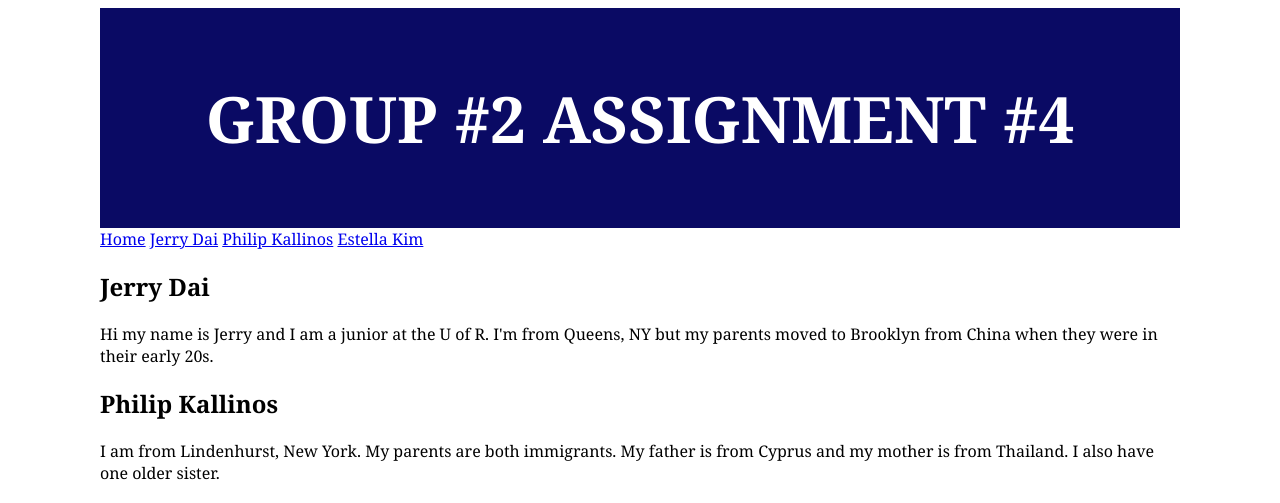
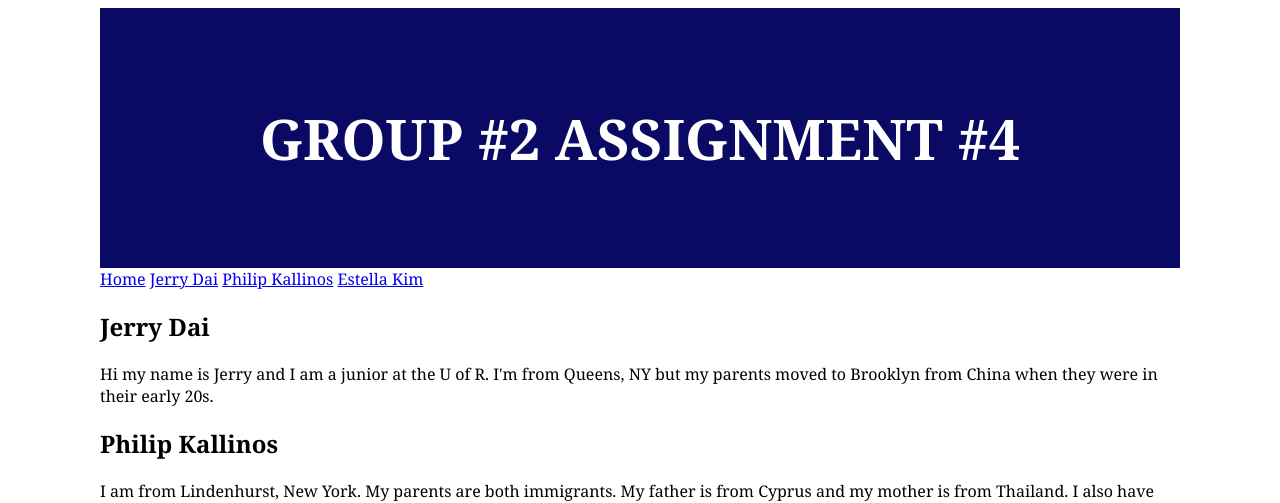
Before and after one commit to jdai315/csc174, a PHP site: page /index.php in a window 1280 px wide. Shown: the top 503 px of the page. Run offline with PHP 8.4, Linux system fonts and the light colour scheme.

Commit message:
Design: Header
changed height of header

```diff
--- a/css/styles.css
+++ b/css/styles.css
@@ -7,7 +7,7 @@
 }
 
 .heading {
-				font-size: 32px;
+				font-size: 28px;
 				padding: 10px;
 				text-transform: uppercase;
 				color: white;
@@ -16,7 +16,7 @@
 				align-items: center;
 				justify-content: center;
 				background-color: rgba(10,10,100,1);
-				min-height:	200px;
+				height: 240px;
 }
 
 
```
